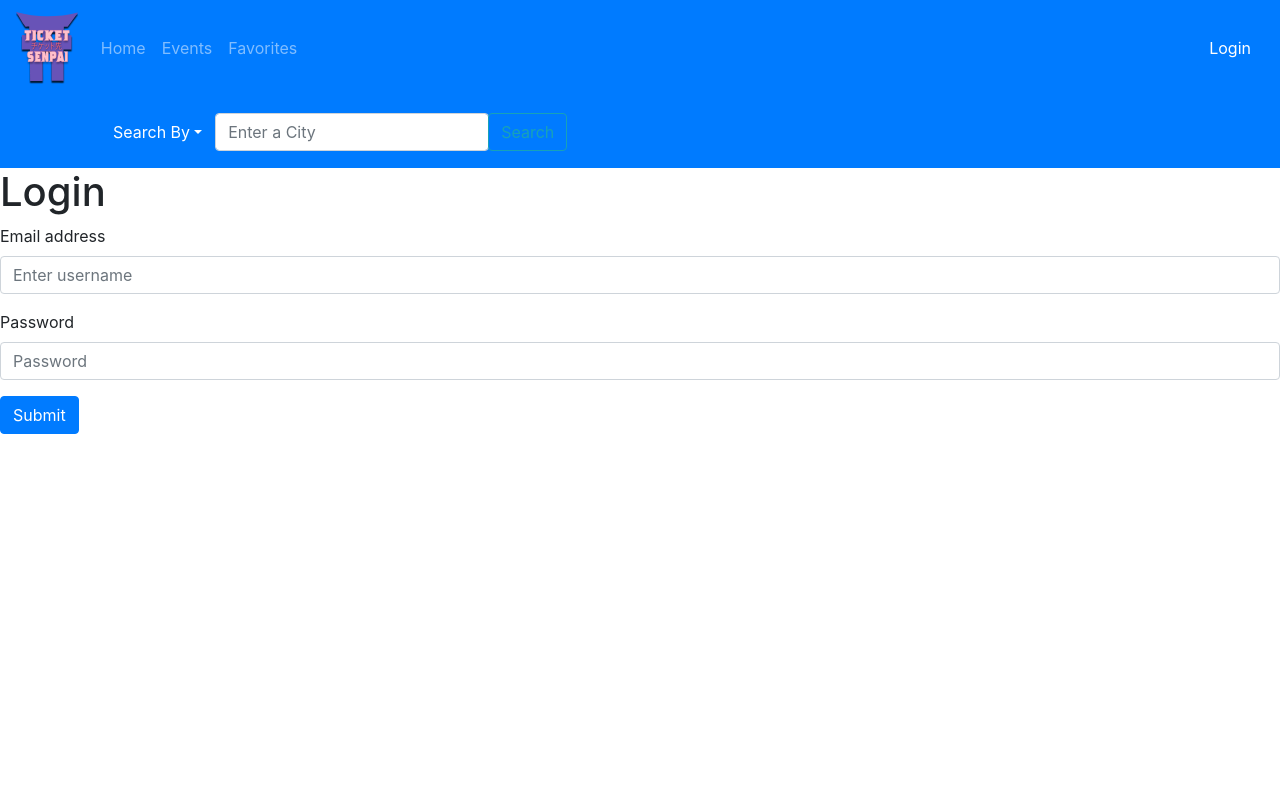
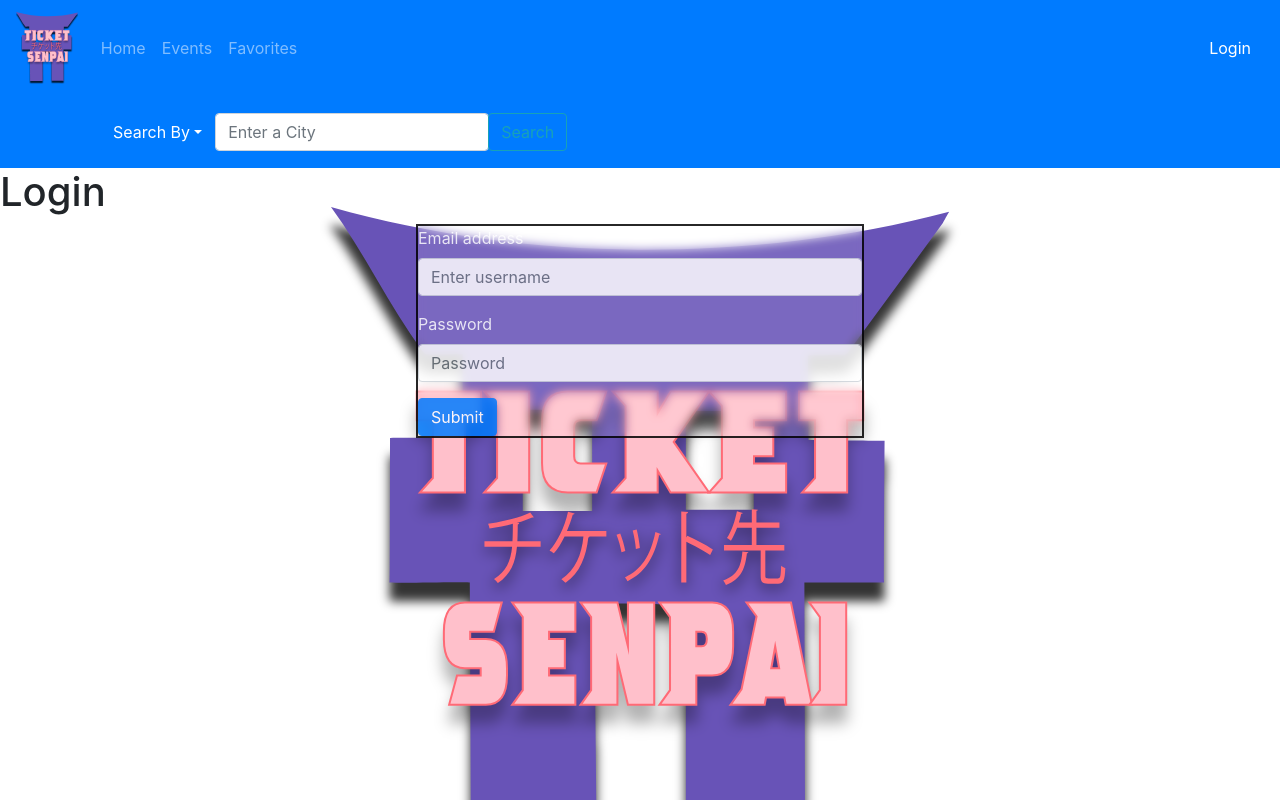
Before and after one commit to MattChale123/Ticket-Senpai, a React (Create React App) app in the folder client/: page /login in a window 1280 px wide. Shown: the top 800 px of the page. Built offline with nearby package versions, Linux system fonts and the light colour scheme.

Commit message:
commit message

```diff
--- a/client/src/components/GoogleMaps.js
+++ b/client/src/components/GoogleMaps.js
@@ -4,28 +4,32 @@
 import usePosition from '../hooks/usePosition'
 
 const loader = new Loader({
-    apiKey: 'AIzaSyA5flBGhuvWuB2w2Qh6hD5o81MAlJYtwR0',
+    apiKey: 'AIzaSyBxCFPMNQ1YqokuJM8pwSnWnqNByNzEPl0',
     version: "beta",
   });
 
-export default function GoogleMaps() {
+export default function GoogleMaps(props) {
     const  { latitude, longitude } = usePosition()
     const [ results, setResults ] = useState([])
+    console.log(results)
     const [ googleMaps, setGoogleMaps ] = useState(null)
     const [ form, setForm ] = useState({
         origin: '',
-        destination: ''
+        destination: [props.address.address, props.address.city, props.address.state, props.address.postal_code]
     })
 
     const handleSubmit = (e) => {
         e.preventDefault()
-        const position = new googleMaps.LatLng(latitude, longitude)
+        const position = new googleMaps.LatLng(props.eventLatitude, props.eventLng)
         const service = new googleMaps.DistanceMatrixService();
+        console.log(form.origin)
+        console.log(position)
         service.getDistanceMatrix({
-            origins: [position] || [form.origin],
-            destinations: [form.destination],
+            origins: [...form.origin].length > 0 ? [form.origin] : [position],
+            destinations: [props.address.address, props.address.city, props.address.state, props.address.postal_code] || [form.destination],
             travelMode: 'DRIVING',
-        }).then(data => {
+        })
+        .then(data => {
             console.log(data)
             setResults(data.rows)
         })
@@ -62,8 +66,8 @@
                 return (
                     <Card>
                         <Card.Body>
-                            <Card.Text>{metersToMiles(result.elements[0].distance.value)} miles</Card.Text>
-                            <Card.Text>{result.elements[0].duration.text}</Card.Text>
+                        <Card.Text>{metersToMiles(result.elements[0].distance.value)} miles</Card.Text>
+                          <Card.Text>{result.elements[0].duration.text}</Card.Text>
                         </Card.Body>
                     </Card>
                 )
--- a/client/src/pages/Login.js
+++ b/client/src/pages/Login.js
@@ -4,6 +4,7 @@
 import { setUser } from "../redux/actions";
 import { Form } from 'react-bootstrap';
 import { Button } from 'react-bootstrap';
+import background from '../components/senpailogopurple.svg'
 
 export default function Login() {
     const [ error, setError ] = useState('')
@@ -46,9 +47,30 @@
         color: "red",
         fontWeight: "bold"
       }
+      const styling = {
+        backgroundColor: 'rgba(255, 255, 255, .15)',
+        backdropFilter: 'blur(5px)',
+        color: 'white',
+        flexDirection: 'column',
+        display: 'block',
+        marginLeft: 'auto',
+        marginRight: 'auto',
+        textAlign: 'left',
+        opacity: '.85',
+        border: '2px solid black',
+        width: '35%'
+    }
     return (
-        <div>
+        <div style={{
+          backgroundImage: `url(${background})`,
+          backgroundRepeat: 'noRepeat',
+          backgroundAttachment: 'fixed',
+          backgroundPosition: 'center',
+          backgroundSize: '90% 100%',
+          height: '1100px'
+         }}>
             <h1>Login</h1>
+              <div style={styling}>
                 <Form onSubmit={handleSubmit}>
                   <Form.Group controlId="formBasicEmail">
                     <Form.Label>Email address</Form.Label>
@@ -62,6 +84,7 @@
                     </Form.Group>
                   <Button variant="primary" type="submit">Submit</Button>
                 </Form>
+              </div>
                 {(error === 'password is incorrect' || 'No username with that username. Please register an account.') && <p style={errorStyling}>{error}</p>}
         </div>
     )
--- a/client/src/pages/Prices.js
+++ b/client/src/pages/Prices.js
@@ -5,6 +5,8 @@
 import StubHubCard from '../components/StubHubCard'
 import TicketMasterCard from '../components/TicketMasterCard'
 import useStubHub from '../hooks/useStubHub'
+import GoogleMaps from '../components/GoogleMaps'
+import usePosition from '../hooks/usePosition'
 
 export default function Prices(props) {
     const location = useLocation()
@@ -12,7 +14,13 @@
     const [stubHubInfo, setStubHubInfo] = useState([])
     const stubHub = useStubHub()
     const event = location.state.event
-
+    const  { latitude, longitude } = usePosition()
+    const address = {
+        city: event.venue.city,
+        state: event.venue.state,
+        address: event.venue.address,
+        postal_code: event.venue.postal_code
+    }
 
     useEffect(() => {
         fetchAll()
@@ -57,7 +65,11 @@
     }
 
 
-
+    const styling = {
+        border: '2px solid black',
+        margin: '10px',
+        borderRadius: '15px'
+    }
 
     return (
         <Container style={{ textAlign: "center" }}>
@@ -77,17 +89,13 @@
                     <TicketMasterCard event={TicketMaster} />
                 </Col>
             </Row>
-            <Row>
+            <Row style={styling}>
                 <Col className="mt-3">
-                    <h1>For Matt</h1>
+                    <h3>Distance to event.</h3>
+                    <h5>Either use current location, or enter origin.</h5>
+                    <p>(Location manuelly filled if accepted)</p>
                     <div>
-                        address: {event.venue.address}
-                        <br/>
-                        city: {event.venue.city}
-                        <br/>
-                        zipcode: {event.venue.postal_code}
-                        <br/>
-                        state: {event.venue.state}
+                        <GoogleMaps eventLatitude={latitude} eventLng={longitude} address={address} />
                     </div>
                 </Col>
             </Row>
```
Lines whose indentation alone changed are shown as unchanged.
